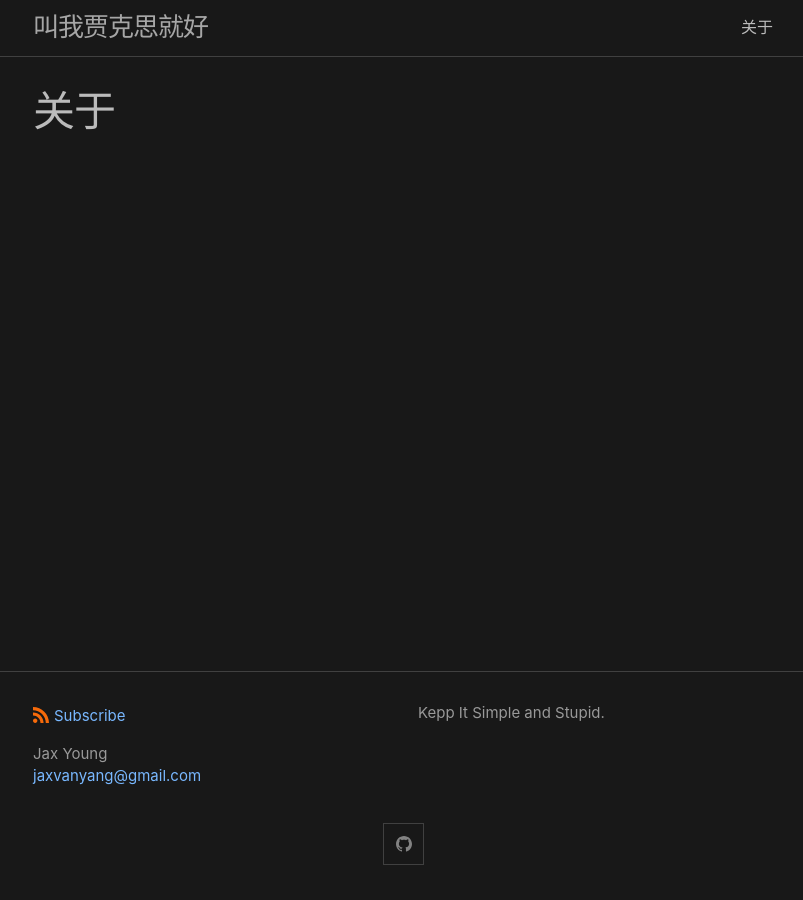
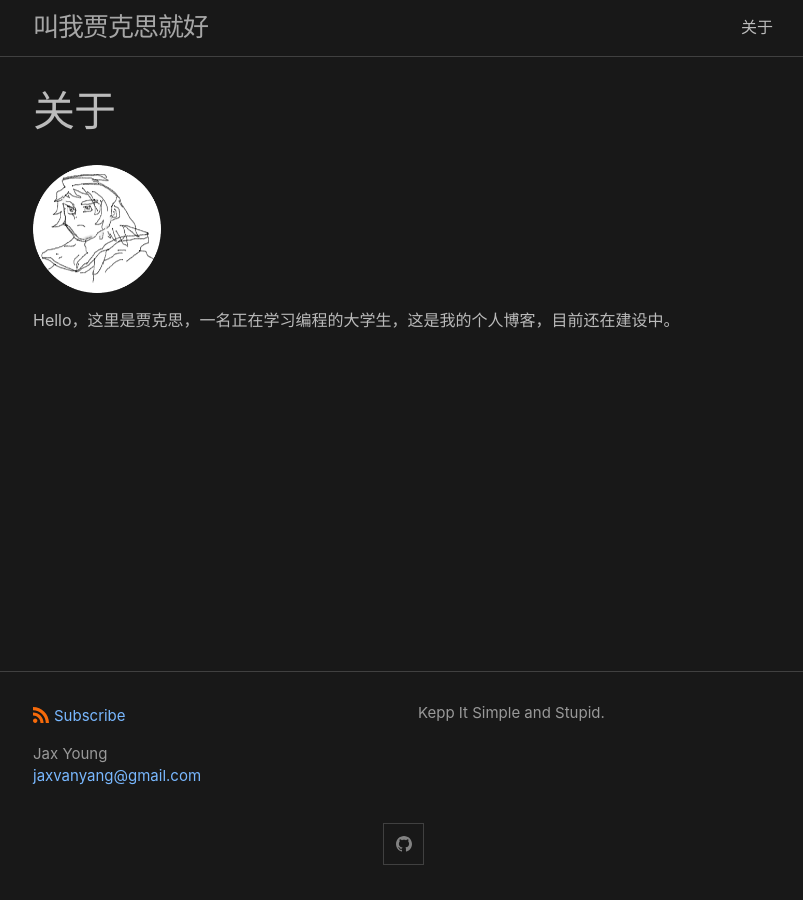
Before and after one commit to jaxvanyang/old.jaxvanyang.github.io, a Jekyll site: the page built from about.md, in a window 1280 px wide. Shown: the whole page, without its empty margins (237-1040 px from the left). Built offline with Jekyll 4.4.1, drawn with Linux system fonts in a browser that asks for light colours.

Commit message:
add avatar

```diff
--- a/about.md
+++ b/about.md
@@ -2,3 +2,7 @@
 title: 关于
 permalink: /about/
 ---
+
+<img src='{{ "/assets/images/avatar.png" | absolute_url }}' alt="头像" height="128px" width="128px">
+
+Hello，这里是贾克思，一名正在学习编程的大学生，这是我的个人博客，目前还在建设中。
```
Also changed, not shown: _drafts/how-i-refactor-my-blog.md (+2 -0 lines), assets/images/avatar.png (added).
